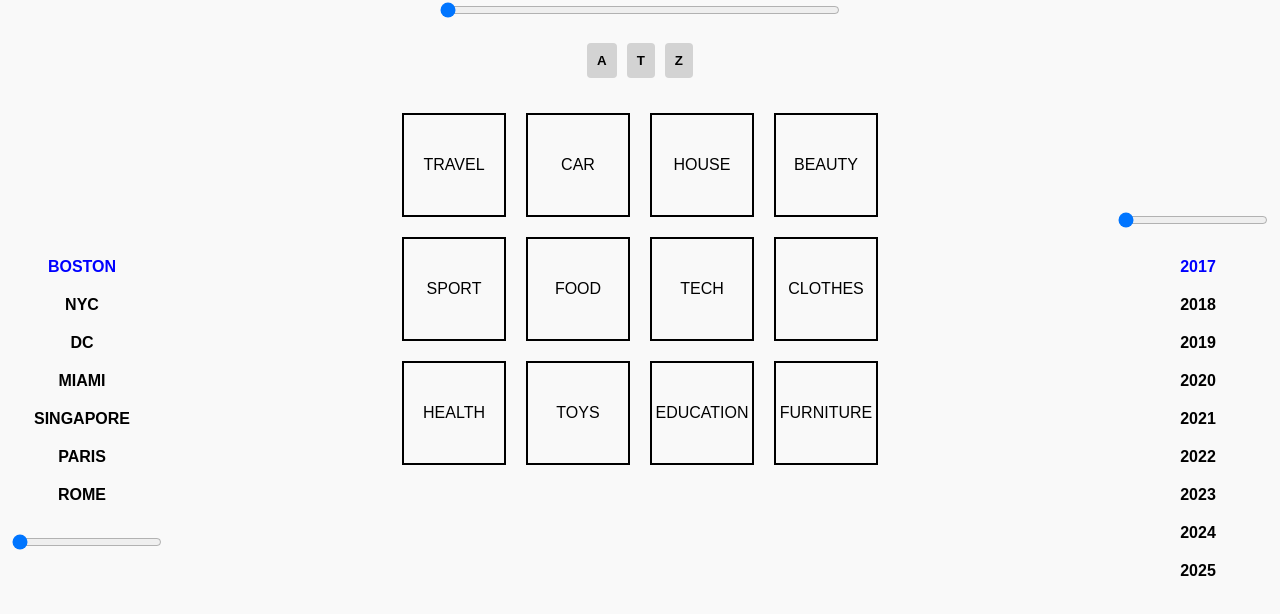
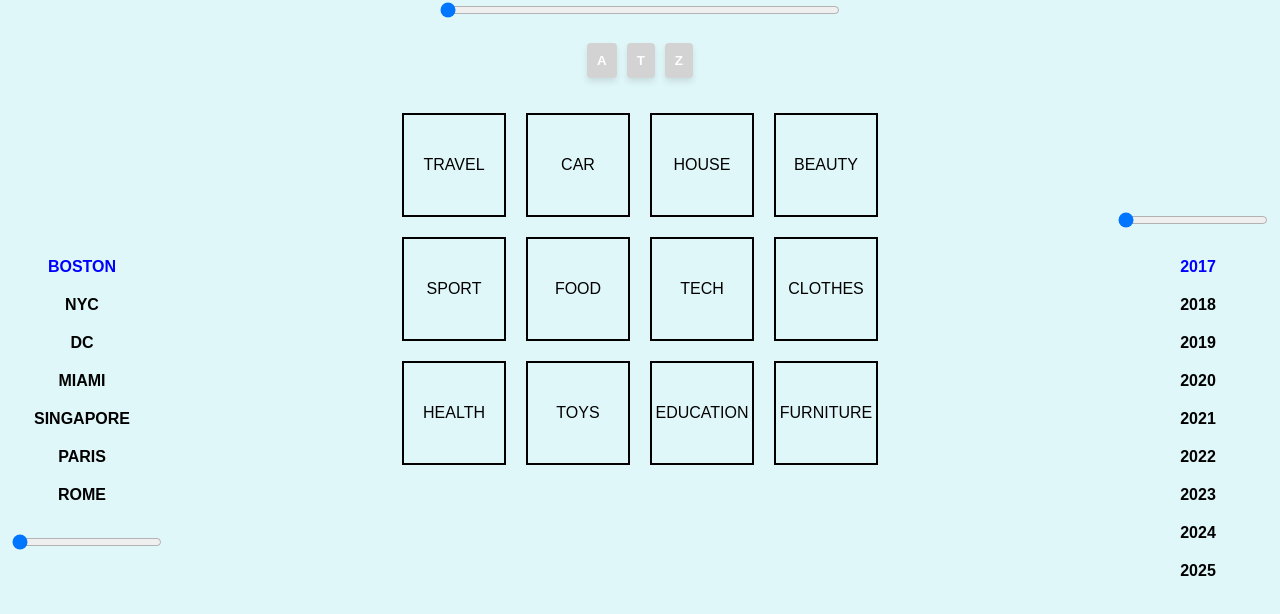
Before and after one commit to JoelMinaya114/MockBar, a React (Create React App) app in the folder my-app/: page / in a window 1280 px wide. Shown: the top 614 px of the page. Built offline with nearby package versions, Linux system fonts and the light colour scheme.

Commit message:
Fix font and year slider error

```diff
--- a/my-app/src/App.css
+++ b/my-app/src/App.css
@@ -1,24 +1,42 @@
+@import url('https://fonts.googleapis.com/css2?family=Cinzel+Decorative:wght@700&family=Poppins:wght@400;700&display=swap');
+
 body {
   margin: 0;
   padding: 0;
-  background-color: #f9f9f9;
+  background-color: #e0f7fa; /* Light teal background for a fresh feel */
+  font-family: 'Arial', sans-serif; /* Elegant sans-serif font */
 }
 
 button {
-  padding: 10px;
-  margin: 5px;
+  padding: 12px 20px; /* Increase padding for better touch experience */
+  margin: 8px; /* Slightly more spacing between buttons */
   cursor: pointer;
   font-weight: bold;
-  background-color: lightgray;
+  color: #fff; /* White text for better contrast */
+  background-color: #00796b; /* Teal color for a modern look */
   border: none;
-  border-radius: 4px;
+  border-radius: 8px; /* Rounder corners for a softer appearance */
+  box-shadow: 0px 4px 6px rgba(0, 0, 0, 0.1); /* Soft shadow for depth */
+  transition: background-color 0.3s, transform 0.2s; /* Smooth transitions */
+  font-family: 'Arial', serif; /* Fancy serif font for buttons */
 }
 
 button:hover {
-  background-color: darkgray;
+  background-color: #004d40; /* Darker shade of teal on hover */
+  transform: translateY(-3px); /* Subtle lift effect on hover */
+}
+
+button:active {
+  transform: translateY(1px); /* Slight depress effect when clicked */
 }
 
 #selected-title {
-  font-size: 1.5em;
-  color: #333;
+  font-size: 1.75em; /* Slightly larger font for emphasis */
+  color: #004d40; /* Dark teal color for readability */
+  text-align: center; /* Center-align for a balanced look */
+  padding: 10px 0;
+  background-color: #b2dfdb; /* Light teal background for contrast */
+  border-radius: 6px; /* Match the button’s style */
+  box-shadow: 0px 3px 4px rgba(0, 0, 0, 0.1); /* Soft shadow for depth */
+  font-family: 'Arial', serif; /* Fancy serif font for the title */
 }
--- a/my-app/src/components/YearSlider.js
+++ b/my-app/src/components/YearSlider.js
@@ -10,7 +10,7 @@ const YearSlider = ({ selectedIndex, years }) => {
             margin: '10px 0',
             fontWeight: 'bold',
             cursor: 'default',
-            color: selectedIndex == index ? 'blue' : 'black',
+            color: selectedIndex === index ? 'blue' : 'black',
           }}
         >
           {year}
```
